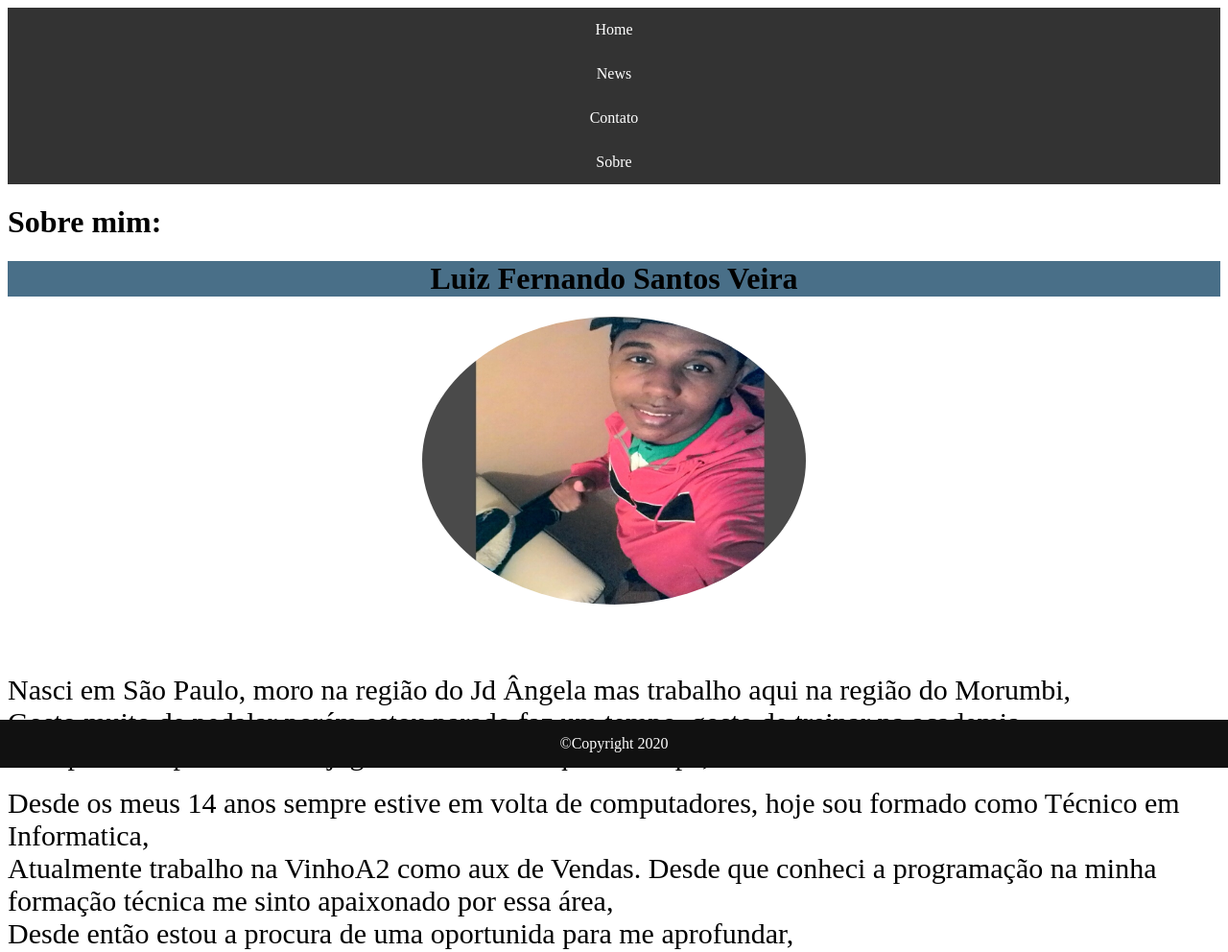
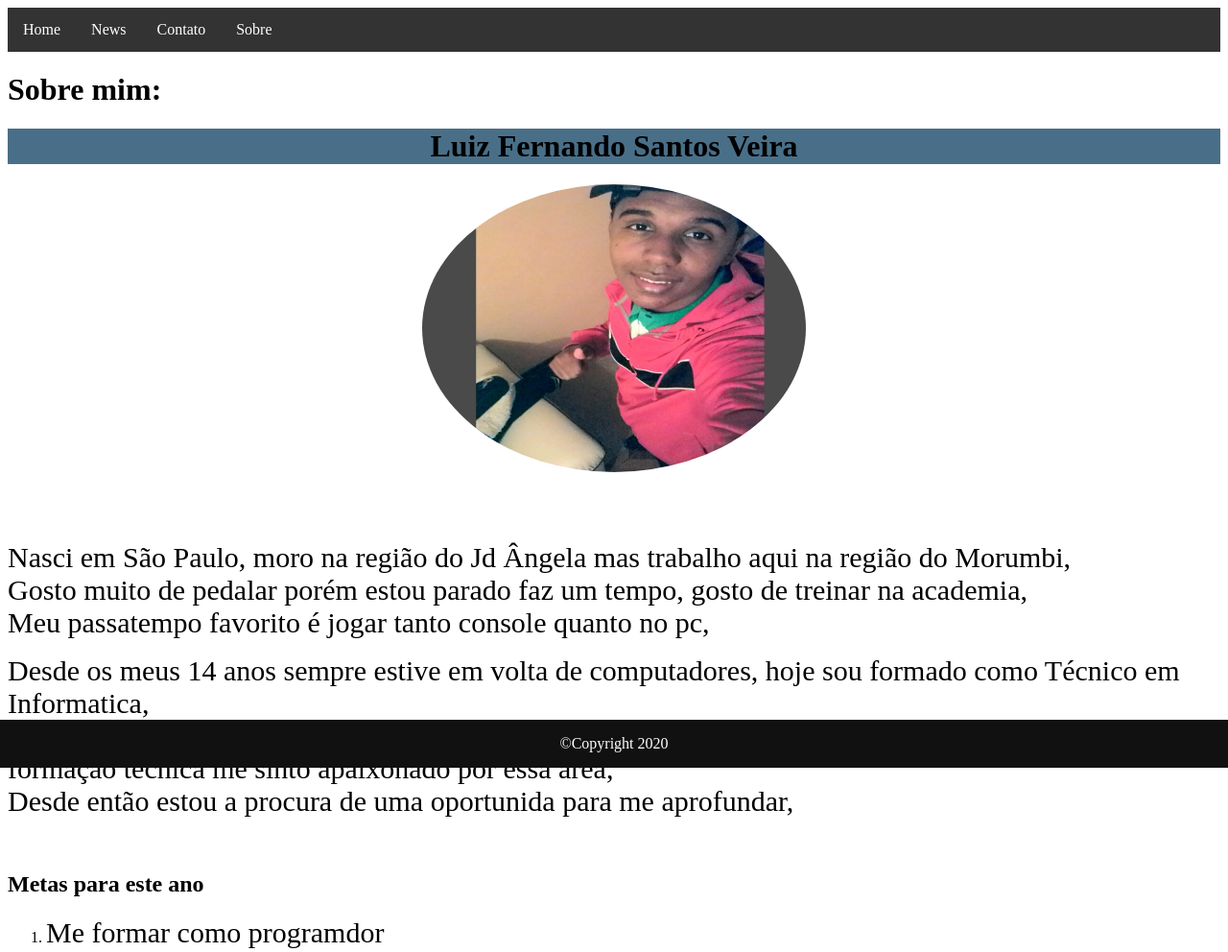
Before and after one commit to LuizF1408/minha_pagina, a plain HTML site: page index.html in a window 1280 px wide. Shown: the top 992 px of the page at 96% size. Drawn offline with Linux system fonts and the light colour scheme.

Commit message:
att tudo 2

```diff
--- a/css/style.css
+++ b/css/style.css
@@ -6,7 +6,7 @@
     background-color: #333333;
   }
   .navbar li {
-      float:center
+      float:left
   }
 
 
```
